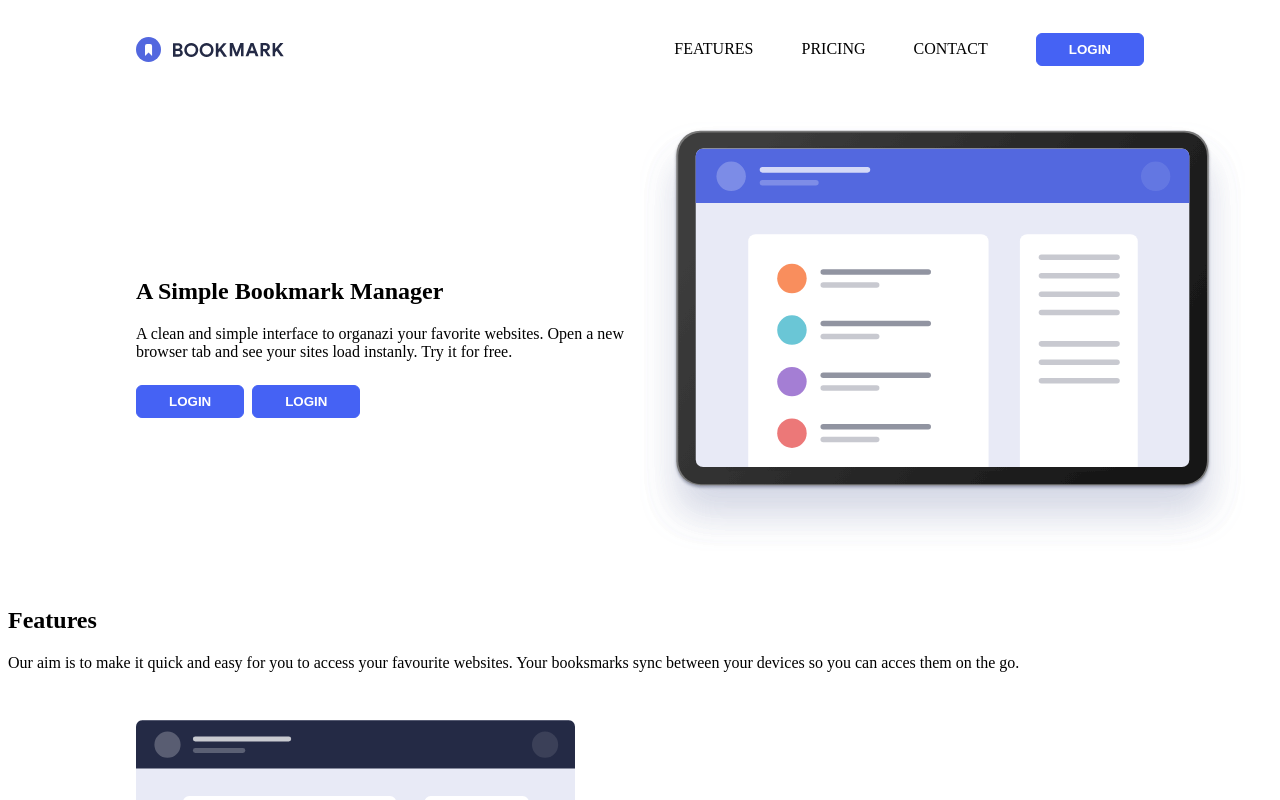
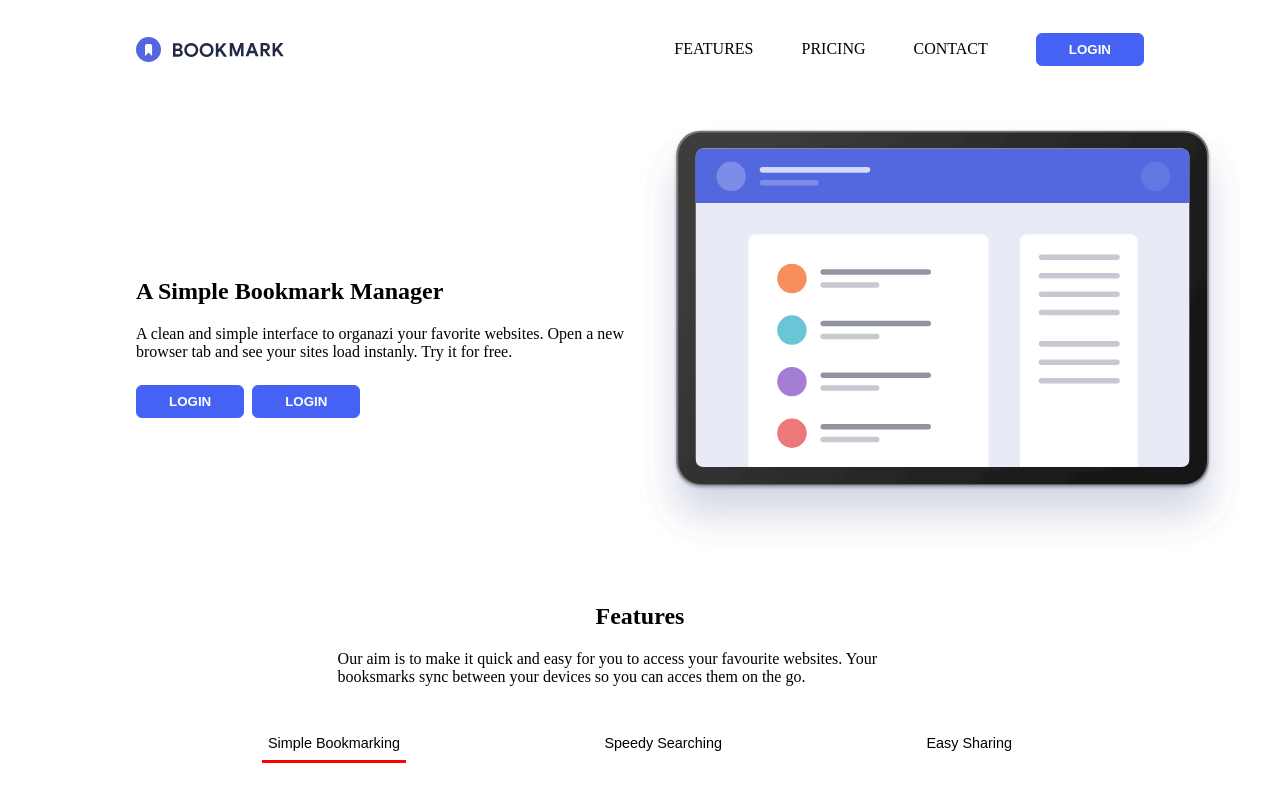
Before and after one commit to VictorGonPe/Angular-Bookmark, an Angular app: page / in a window 1280 px wide. Shown: the top 800 px of the page. Built offline with nearby package versions, Linux system fonts and the light colour scheme.

Commit message:
Add news styles in main component - wip: adding selector in section feature

```diff
--- a/src/app/app.component.html
+++ b/src/app/app.component.html
@@ -1,3 +1,5 @@
+<body>
 <app-header></app-header>
 <app-s-b-manager></app-s-b-manager>
 <app-features></app-features>
+</body>
--- a/src/app/app.component.scss
+++ b/src/app/app.component.scss
@@ -0,0 +1,3 @@
+body {
+    margin-inline: 8rem;
+}
--- a/src/app/components/features/features.component.html
+++ b/src/app/components/features/features.component.html
@@ -1,8 +1,27 @@
 <section class="featuresContainer">
-    <div class="features">
-        <h2>Features</h2>
-        <p>Our aim is to make it quick and easy for you to access your favourite websites. Your booksmarks sync between your devices so you can acces them on the go.</p>
+    <div class="section-first">
+        <div class="features">
+            <h2>Features</h2>
+            <p>Our aim is to make it quick and easy for you to access your favourite websites. Your booksmarks sync
+                between your devices so you can acces them on the go.</p>
+        </div>
 
+        <div class="nav selector" id="selector-tab">
+            <div class="nav-container">
+                <button class="nav-button active" id="bookmarking-tab" type="button" aria-selected="true">Simple
+                    Bookmarking</button>
+                <div class="underline"></div>
+            </div>
+            <div class="nav-container">
+                <button class="nav-button " id="searching-tab" type="button" aria-selected="false">Speedy
+                    Searching</button>
+                <div class="underline"></div>
+            </div>
+            <div class="nav-container">
+                <button class="nav-button " id="sharing-tab" type="button" aria-selected="false">Easy Sharing</button>
+                <div class="underline"></div>
+            </div>
+        </div>
     </div>
 
     <div class="dynamic-section">
--- a/src/app/components/features/features.component.scss
+++ b/src/app/components/features/features.component.scss
@@ -1,15 +1,46 @@
+.features {
+    display: row;
+    justify-items: center;
+    max-width: 60%;
+    margin: 3rem auto;
+}
+
+.selector {
+    display: flex;
+    width: 75%;
+    justify-content: space-between;
+    list-style: none;
+    margin: 3rem auto;
+}
+
+.nav-button {
+    border-style: none;
+    background-color: white;
+    font-size: 0.9rem;
+    cursor: pointer;
+}
+
+.underline {
+    width: 100%;
+    height: 3px;
+    background: transparent;
+    margin-top: 0.5rem;
+}
+
+.active + .underline {
+    background: red;
+}
+
 .dynamic-section {
     display: flex;
     align-items: center;
     justify-content: space-between;
-    padding: 2rem 8rem;
+    margin-block: 2rem;
 }
 
-
-
 .section-two {
-    max-width: 50%;
-    padding-left: 1rem;
+    max-width: 40%;
+    padding-left: 3rem;
 }
 
 img{
--- a/src/app/components/header/header.component.scss
+++ b/src/app/components/header/header.component.scss
@@ -3,5 +3,5 @@ header {
     grid-template-columns: 1fr auto;
     align-items: center;
     gap: 3rem;
-    padding: 1rem 8rem;
+    margin-block: 1.5rem;
 }
--- a/src/app/components/s-b-manager/s-b-manager.component.scss
+++ b/src/app/components/s-b-manager/s-b-manager.component.scss
@@ -2,7 +2,7 @@
     display: flex;
     align-items: center;
     justify-content: space-between;
-    padding: 2rem 8rem;
+    margin-block: 3rem;
 }
 
 .section-one {
```
